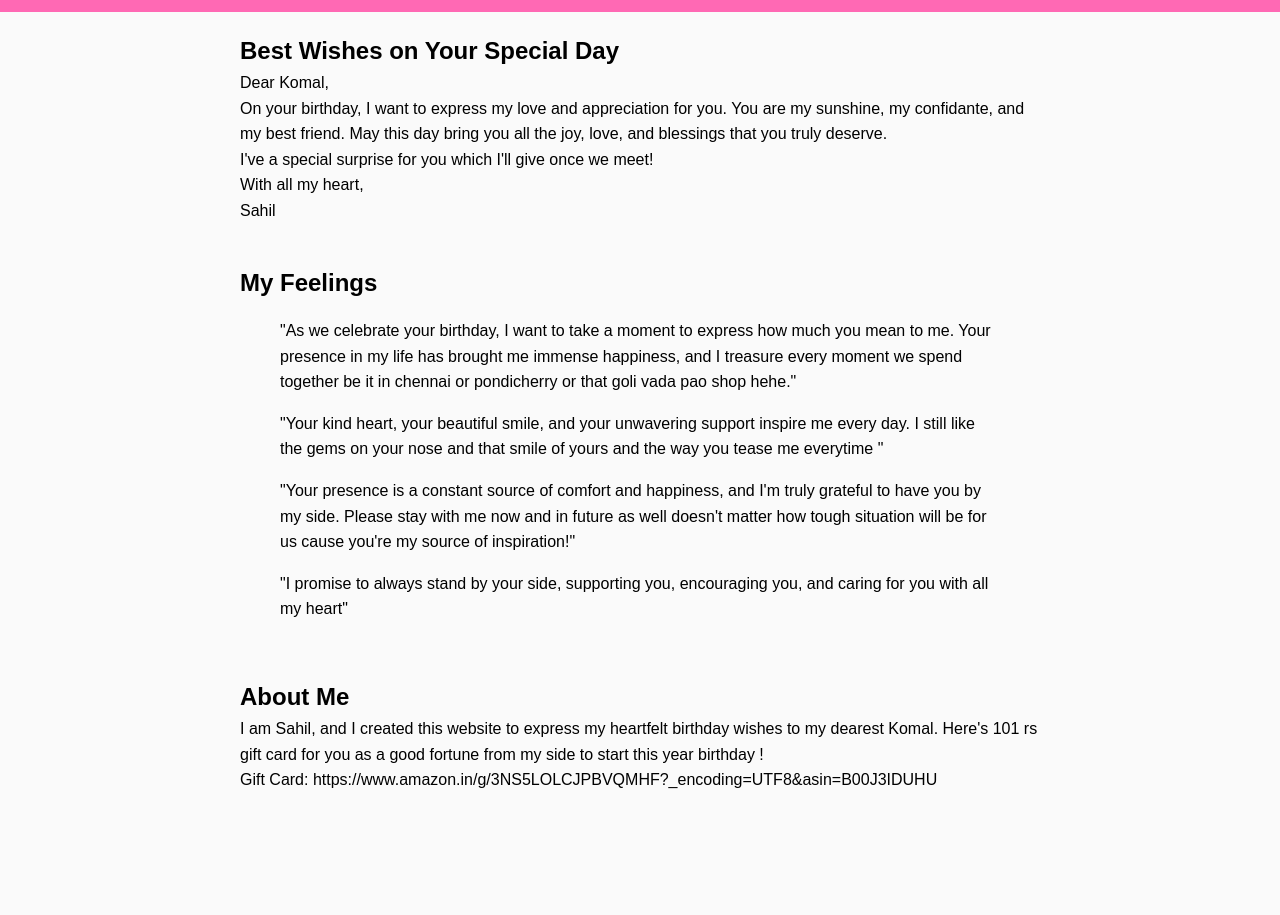
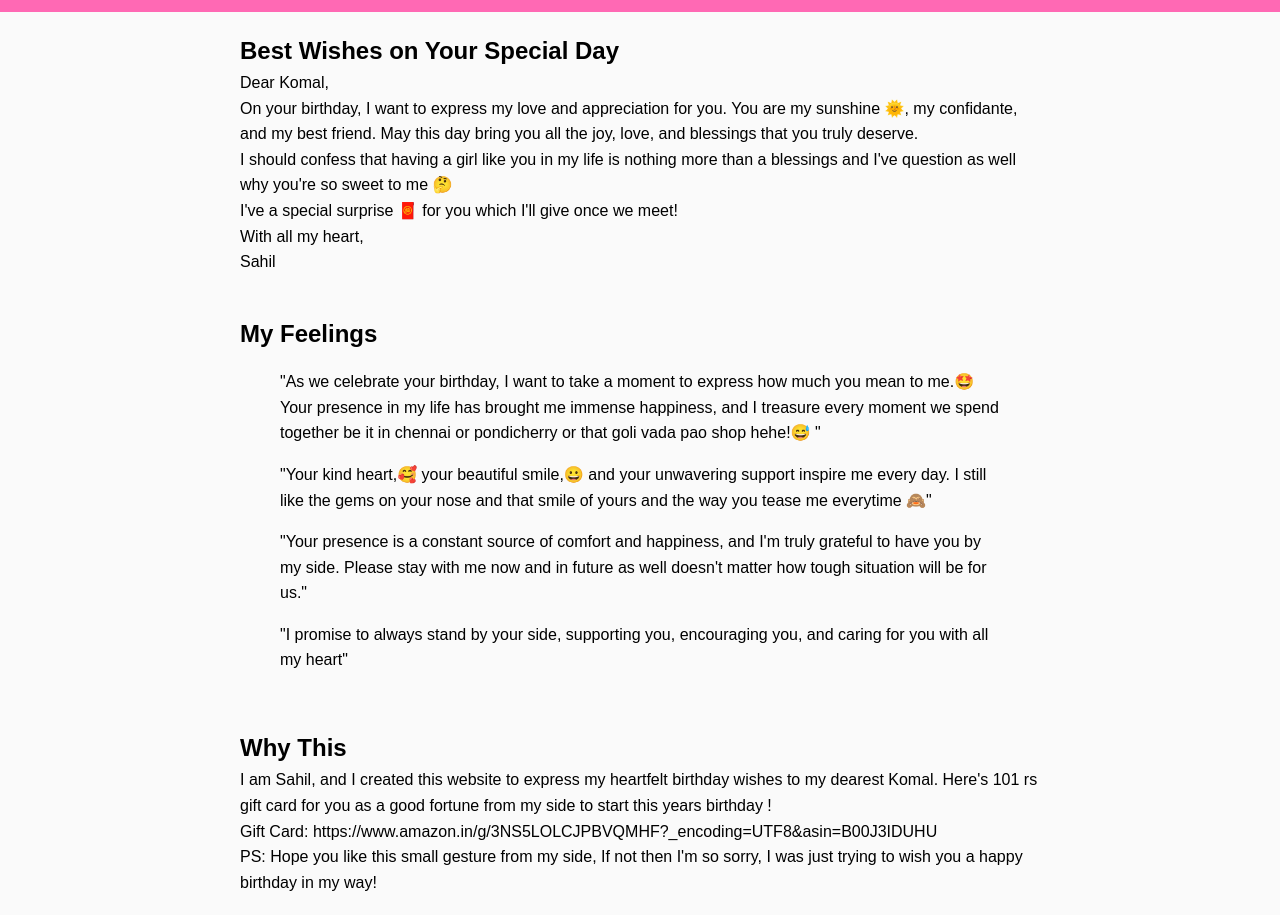
Before and after one commit to boyknowstech/all-time-favorite-songs, a plain HTML site: page index.html in a window 1280 px wide. Shown: the part 82-997 px from the top of the page. Before the commit the page ends 895 px from the top, so only its background shows below. Drawn offline with Linux system fonts and the light colour scheme; a script that the page names is missing.

Commit message:
new commit

```diff
--- a/index.html
+++ b/index.html
@@ -19,8 +19,9 @@
     <div class="container">
       <h2 class="section-title">Best Wishes on Your Special Day</h2>
       <p class="section-text">Dear Komal,</p>
-      <p class="section-text">On your birthday, I want to express my love and appreciation for you. You are my sunshine, my confidante, and my best friend. May this day bring you all the joy, love, and blessings that you truly deserve.</p>
-      <p class="section-text">I've a special surprise for you which I'll give once we meet!</p>
+      <p class="section-text">On your birthday, I want to express my love and appreciation for you. You are my sunshine 🌞, my confidante, and my best friend. May this day bring you all the joy, love, and blessings that you truly deserve.</p>
+      <p class="section-text">I should confess that having a girl like you in my life is nothing more than a blessings and I've question as well why you're so sweet to me 🤔</p>
+      <p class="section-text">I've a special surprise 🧧 for you which I'll give once we meet!</p>
       <p class="section-text">With all my heart,</p>
       <p class="section-text">Sahil</p>
     </div>
@@ -29,24 +30,25 @@
     <div class="container">
       <h2 class="section-title">My Feelings</h2>
       <div class="quote">
-        <blockquote class="quote-text">"As we celebrate your birthday, I want to take a moment to express how much you mean to me. Your presence in my life has brought me immense happiness, and I treasure every moment we spend together be it in chennai or pondicherry or that goli vada pao shop hehe."</blockquote>
+        <blockquote class="quote-text">"As we celebrate your birthday, I want to take a moment to express how much you mean to me.🤩 Your presence in my life has brought me immense happiness, and I treasure every moment we spend together be it in chennai or pondicherry or that goli vada pao shop hehe!😅 "</blockquote>
       </div>
       <div class="quote">
-        <blockquote class="quote-text">"Your kind heart, your beautiful smile, and your unwavering support inspire me every day. I still like the gems on your nose and that smile of yours and the way you tease me everytime " </blockquote>
+        <blockquote class="quote-text">"Your kind heart,🥰 your beautiful smile,😀 and your unwavering support inspire me every day. I still like the gems on your nose and that smile of yours and the way you tease me everytime 🙈" </blockquote>
       </div>
       <div class="quote">
-        <blockquote class="quote-text">"Your presence is a constant source of comfort and happiness, and I'm truly grateful to have you by my side. Please stay with me now and in future as well doesn't matter how tough situation will be for us cause you're my source of inspiration!" </blockquote>
+        <blockquote class="quote-text">"Your presence is a constant source of comfort and happiness, and I'm truly grateful to have you by my side. Please stay with me now and in future as well doesn't matter how tough situation will be for us." </blockquote>
         <blockquote class="quote-text">"I promise to always stand by your side, supporting you, encouraging you, and caring for you with all my heart" </blockquote>
-
 
       </div>
     </div>
   </section>
   <section id="about" class="section about-section">
     <div class="container">
-      <h2 class="section-title">About Me</h2>
-      <p class="section-text">I am Sahil, and I created this website to express my heartfelt birthday wishes to my dearest Komal. Here's 101 rs gift card for you as a good fortune from my side to start this year birthday !</p>
+      <h2 class="section-title">Why This</h2>
+      <p class="section-text">I am Sahil, and I created this website to express my heartfelt birthday wishes to my dearest Komal. Here's 101 rs gift card for you as a good fortune from my side to start this years birthday !</p>
       <p class="section-text">Gift Card: https://www.amazon.in/g/3NS5LOLCJPBVQMHF?_encoding=UTF8&asin=B00J3IDUHU</p>
+
+      <p class="section-text">PS: Hope you like this small gesture from my side, If not then I'm so sorry, I was just trying to wish you a happy birthday in my way!</p>
     </div>
   </section>
   <script src="script.js"></script>
```
